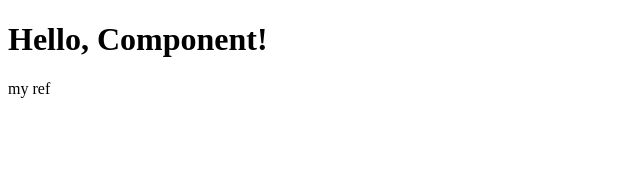
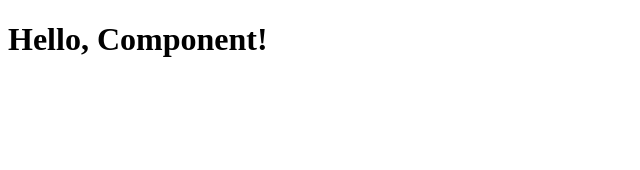
Before and after one commit to remiconnesson/vitest-nuxt, a Nuxt app: page / in a window 1280 px wide. Shown: the top 170 px of the page, without its empty margins (0-640 px from the left). Built offline with nearby package versions, Linux system fonts and the light colour scheme.

Commit message:
OK: Hardest test that passed

```diff
--- a/components/HelloWorld.vue
+++ b/components/HelloWorld.vue
@@ -1,8 +1,8 @@
 <script setup>
-const myRef = ref('my ref');
+// const myRef = ref('my ref');
 </script>
 
 <template>
   <h1>Hello, Component!</h1>
-  <p>{{myRef}}</p>
+  <!-- <p>{{myRef}}</p> -->
 </template>
```
Also changed, not shown: 1 other file (tests, documents, lock files or other folders).
